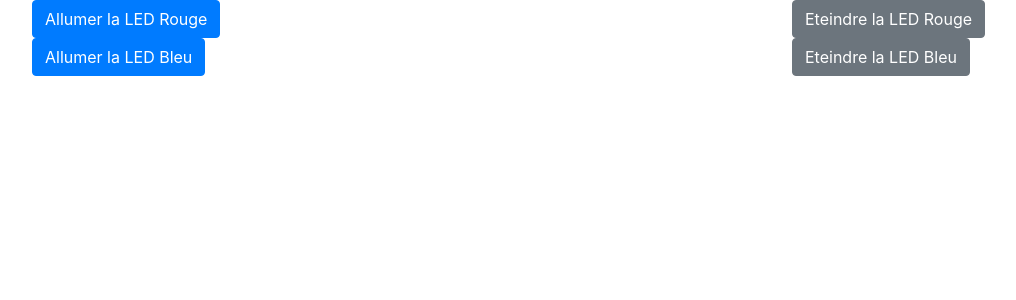
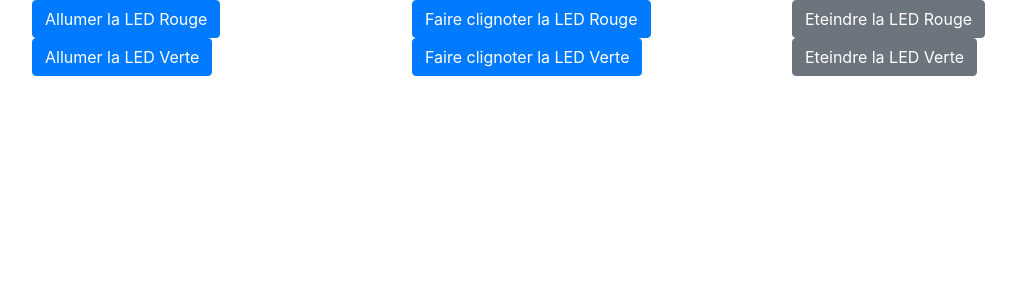
Before and after one commit to OlivierDLMR/raspberryLED, a Flask app: page / in a window 1280 px wide. Shown: the top 300 px of the page, without its empty margins (53-1069 px from the left). Run offline with Flask 2, Linux system fonts and the light colour scheme; some libraries are stand-ins or nearby versions.

Commit message:
rajout bouton clignotement led

```diff
--- a/application.py
+++ b/application.py
@@ -8,7 +8,7 @@ GPIO.setmode(GPIO.BCM)
 GPIO.setwarnings(False)
 
 redLed = Led(14)
-blueLed = Led(15)
+greenLed = Led(15)
 
 @app.route('/')
 def home():
@@ -18,14 +18,22 @@ def home():
 def on(color):
     if color == "red":
         redLed.on()
-    elif color == "blue":
-        blueLed.on()
+    elif color == "green":
+        greenLed.on()
     return redirect(url_for('home'))
 
 @app.route('/off/<color>')
 def off(color):
     if color == "red":
         redLed.off()
-    elif color == "blue":
-        blueLed.off()
+    elif color == "green":
+        greenLed.off()
     return redirect(url_for('home'))
+
+@app.route('/blink/<color>')
+def blink(color):
+    if color == "red":
+        redLed.blink(10, 0.05)
+    elif color == "green":
+        greenLed.blink(10, 0.05)
+    return redirect(url_for('home'))
--- a/templates/home.html
+++ b/templates/home.html
@@ -10,6 +10,7 @@
         <a href="/on/red" class="btn btn-primary">Allumer la LED Rouge</a>
         </div>
         <div class="col-sm">
+        <a href="/blink/red" class="btn btn-primary">Faire clignoter la LED Rouge</a>
         </div>
         <div class="col-sm">
         <a href="/off/red" class="btn btn-secondary">Eteindre la LED Rouge</a>
@@ -17,12 +18,13 @@
     </div>
     <div class="row">
         <div class="col-sm">
-        <a href="/on/blue" class="btn btn-primary">Allumer la LED Bleu</a>
+        <a href="/on/green" class="btn btn-primary">Allumer la LED Verte</a>
         </div>
         <div class="col-sm">
+        <a href="/blink/green" class="btn btn-primary">Faire clignoter la LED Verte</a>
         </div>
         <div class="col-sm">
-        <a href="/off/blue" class="btn btn-secondary">Eteindre la LED Bleu</a>
+        <a href="/off/green" class="btn btn-secondary">Eteindre la LED Verte</a>
         </div>
     </div>
     </div>
```
